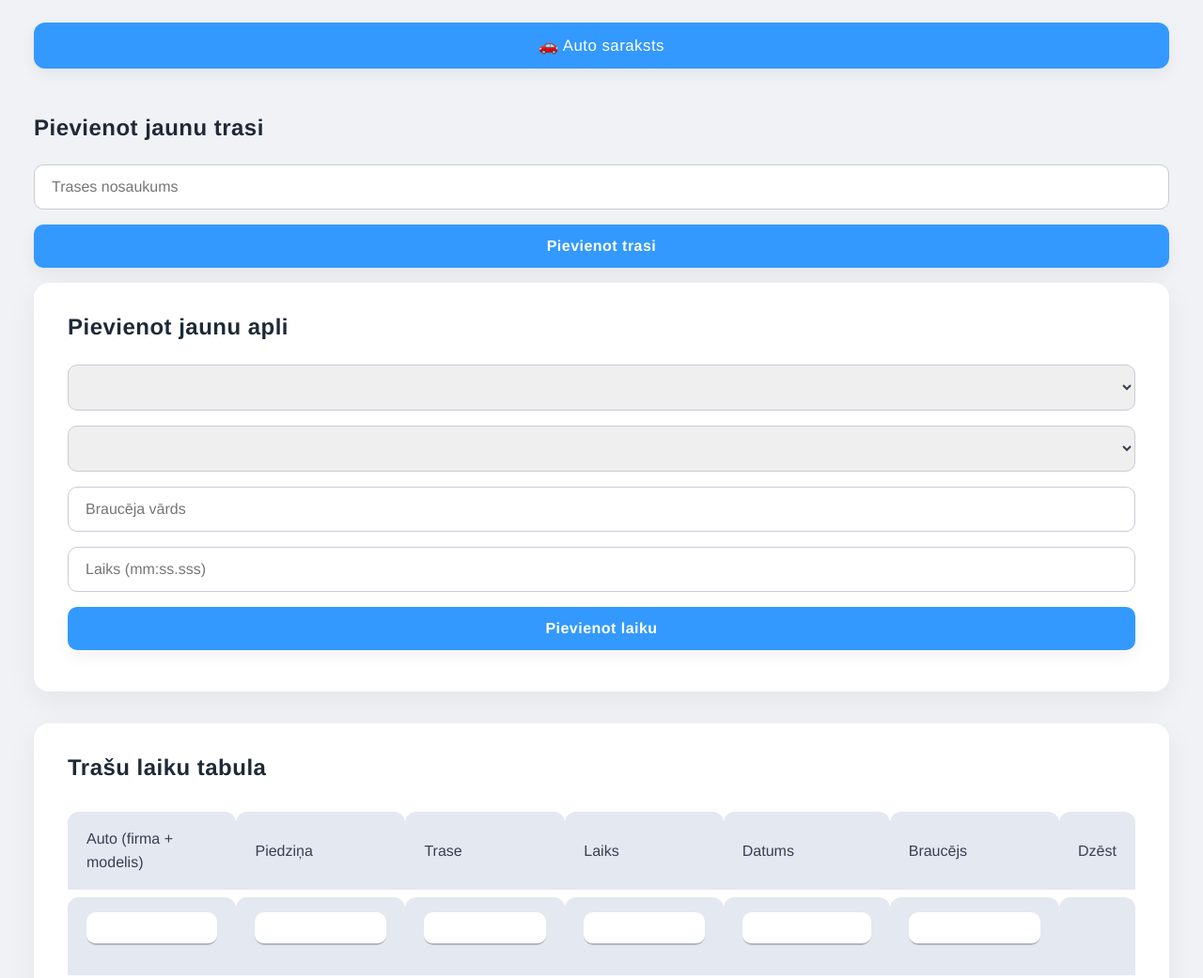
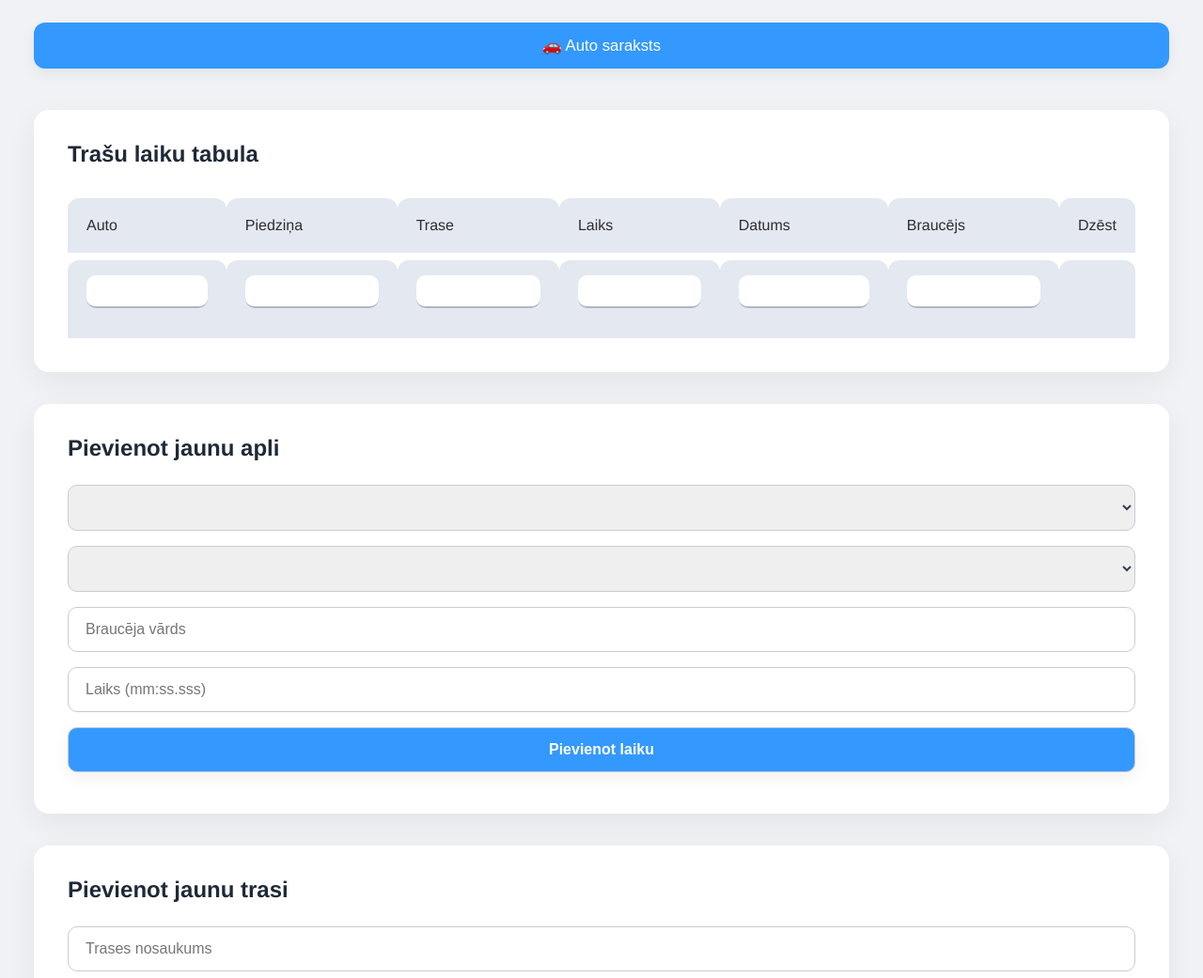
Before and after one commit to Markuss69/Assetto-Corsa-, a plain HTML site: page laps.html in a window 1280 px wide. Shown: the top 1041 px of the page at 94% size. Drawn offline with Linux system fonts and the light colour scheme; no server answers.

Commit message:
atjaunota saskarne

```diff
--- a/laps.html
+++ b/laps.html
@@ -12,30 +12,13 @@
     <button class="nav-btn" onclick="location.href='index.html'">🚗 Auto saraksts</button>
   </nav>
 
-  <h2>Pievienot jaunu trasi</h2>
-  <form id="trase-form">
-    <input type="text" name="nosaukums" placeholder="Trases nosaukums" required>
-    <button type="submit">Pievienot trasi</button>
-  </form>
-
   <main id="app">
-    <section class="card">
-      <h2>Pievienot jaunu apli</h2>
-      <form id="lap-form">
-        <select id="auto-select" required></select>
-        <select id="trase-select" required></select>
-        <input id="vards" placeholder="Braucēja vārds" required />
-        <input id="laiks" placeholder="Laiks (mm:ss.sss)" required />
-        <button type="submit">Pievienot laiku</button>
-      </form>
-    </section>
-
     <section class="card">
       <h2>Trašu laiku tabula</h2>
       <table id="lap-table">
         <thead>
           <tr>
-            <th data-key="Auto">Auto (firma + modelis)</th>
+            <th data-key="Auto">Auto</th>
             <th data-key="Piedzina">Piedziņa</th>
             <th data-key="Trase">Trase</th>
             <th data-key="Laiks_ms">Laiks</th>
@@ -53,6 +36,25 @@
         <tbody></tbody>
       </table>
     </section>
+
+    <section class="card">
+      <h2>Pievienot jaunu apli</h2>
+      <form id="lap-form">
+        <select id="auto-select" required></select>
+        <select id="trase-select" required></select>
+        <input id="vards" placeholder="Braucēja vārds" required />
+        <input id="laiks" placeholder="Laiks (mm:ss.sss)" required />
+        <button type="submit">Pievienot laiku</button>
+      </form>
+    </section>
+
+    <section class="card">
+      <h2>Pievienot jaunu trasi</h2>
+      <form id="trase-form">
+        <input type="text" name="nosaukums" placeholder="Trases nosaukums" required>
+        <button type="submit">Pievienot trasi</button>
+      </form>
+    </section>
   </main>
 
   <script src="script.js"></script>
--- a/style.css
+++ b/style.css
@@ -1,4 +1,3 @@
-/* ---------- Pamatstils ---------- */
 :root {
     --blue: #3399ff;
     --blue-dark: #267acc;
@@ -16,19 +15,17 @@ body {
     color: #2e2e2e;
     margin: 0;
     padding: 24px 36px;
-    font-weight: 300;
     line-height: 1.6;
-    -webkit-font-smoothing: antialiased;
-    -moz-osx-font-smoothing: grayscale;
   }
 
   nav {
     margin-bottom: 28px;
+    text-align: right;
   }
 
   .nav-btn {
     background: var(--blue);
-    color: #fff;
+    color: white;
     border: none;
     padding: 14px 34px;
     border-radius: 12px;
@@ -36,42 +33,29 @@ nav {
     font-size: 1.05rem;
     font-weight: 500;
     box-shadow: 0 6px 16px var(--shadow-light);
-    transition: background-color 0.3s ease, box-shadow 0.3s ease;
-    user-select: none;
-    letter-spacing: 0.03em;
+    transition: 0.3s;
   }
 
-.nav-btn:hover,
-.nav-btn:focus {
+  .nav-btn:hover {
     background: var(--blue-dark);
     box-shadow: 0 8px 22px var(--shadow-medium);
-    outline: none;
   }
 
   .card {
-    background: #fff;
+    background: white;
     padding: 28px 36px;
     margin-bottom: 34px;
     border-radius: 16px;
     box-shadow: 0 10px 32px var(--shadow-light);
-    transition: box-shadow 0.35s ease;
-}
-
-.card:hover {
-    box-shadow: 0 14px 38px var(--shadow-medium);
   }
 
   h2 {
     margin-top: 0;
     font-weight: 600;
     color: #1f2937;
-    letter-spacing: 0.02em;
   }
 
-/* ---------- Formas & pogas ---------- */
-input,
-select,
-button {
+  input, select, button {
     width: 100%;
     margin-bottom: 16px;
     padding: 14px 18px;
@@ -79,15 +63,10 @@ button {
     border: 1.5px solid #c8cbd6;
     border-radius: 10px;
     box-sizing: border-box;
-    transition: border-color 0.3s ease, box-shadow 0.3s ease;
-    font-family: inherit;
     color: #3a3f51;
-    font-weight: 300;
   }
 
-input:focus,
-select:focus,
-button:focus {
+  input:focus, select:focus, button:focus {
     outline: none;
     border-color: var(--blue);
     box-shadow: 0 0 8px var(--blue);
@@ -95,38 +74,28 @@ button:focus {
 
   button {
     background: var(--blue);
-    color: #fff;
-    border: none;
-    cursor: pointer;
+    color: white;
     font-weight: 600;
     box-shadow: 0 6px 18px var(--shadow-light);
-    transition: background-color 0.35s ease, box-shadow 0.35s ease;
-    user-select: none;
-    letter-spacing: 0.03em;
+    transition: 0.35s;
   }
 
-button:hover,
-button:focus {
+  button:hover {
     background: var(--blue-dark);
     box-shadow: 0 8px 24px var(--shadow-medium);
-    outline: none;
   }
 
-/* ---------- Tabulas ---------- */
   table {
     width: 100%;
     border-collapse: separate;
     border-spacing: 0 8px;
     margin-top: 16px;
-    background: transparent;
   }
 
-th,
-td {
+  th, td {
     padding: 16px 20px;
     text-align: left;
     font-weight: 400;
-    color: #3a3f51;
   }
 
   th {
@@ -135,19 +104,16 @@ th {
     user-select: none;
     border-top-left-radius: 12px;
     border-top-right-radius: 12px;
-    transition: background-color 0.25s ease;
   }
 
   th:hover {
-    background-color: #c4d0e8;
+    background: #c4d0e8;
   }
 
-/* Tabulas rindas ar “kartīšu” efektu */
   tbody tr {
-    background: #fff;
+    background: white;
     box-shadow: 0 3px 10px var(--shadow-light);
     border-radius: 12px;
-    transition: box-shadow 0.3s ease;
   }
 
   tbody tr:hover {
@@ -160,42 +126,26 @@ tbody tr:hover {
     padding: 8px 6px;
     font-size: 0.95rem;
     color: #5a5f75;
-    font-weight: 300;
-    transition: border-color 0.3s ease;
   }
 
   .filters input:focus {
-    outline: none;
     border-color: var(--blue);
   }
 
-/* ---------- Delete pogas ---------- */
   button.del-auto,
   button.del-lap {
-    background-color: transparent;
+    background: transparent;
     border: none;
     font-size: 1.4rem;
+    color: var(--red);
     cursor: pointer;
-    color: var(--red);
-    transition: transform 0.22s ease, color 0.22s ease, background-color 0.22s ease;
     padding: 6px 8px;
     border-radius: 6px;
-    user-select: none;
-    display: inline-flex;
-    align-items: center;
-    justify-content: center;
   }
 
   button.del-auto:hover,
   button.del-lap:hover {
     transform: scale(1.25);
     color: var(--red-dark);
-    background-color: rgba(255, 76, 76, 0.12);
+    background: rgba(255, 76, 76, 0.12);
   }
-
-/* Responsīvais izkārtojums */
-@media (min-width: 600px) {
-    nav {
-        text-align: right;
-    }
-}
```
Also changed, not shown: index.html (+13 -13 lines). Lines whose indentation alone changed are shown as unchanged.
